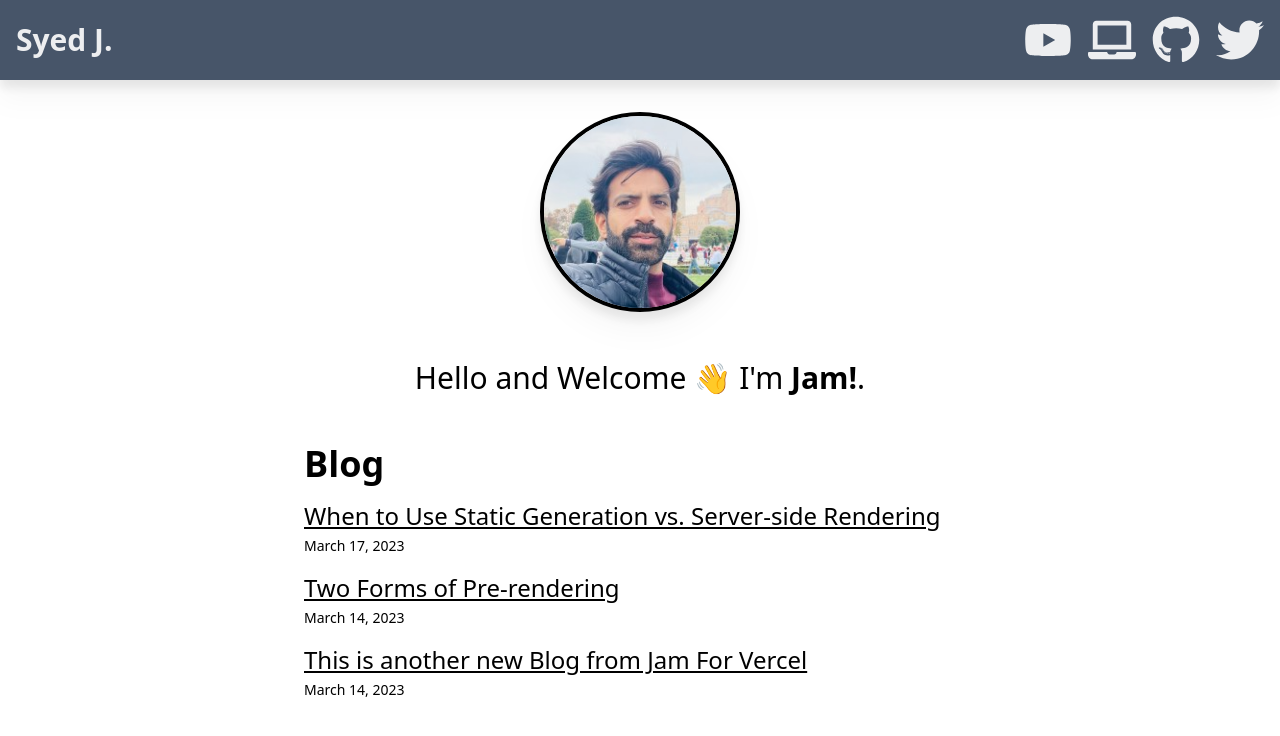
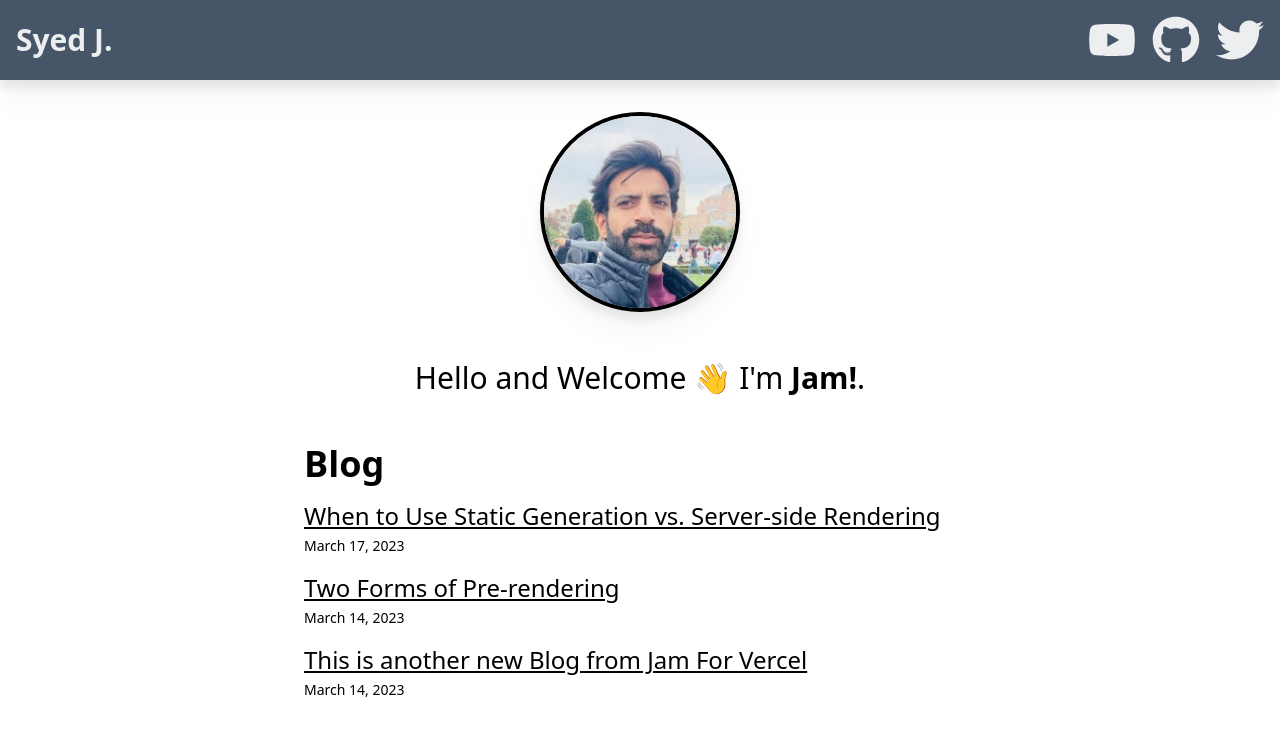
Before and after one commit to SyedJamshedAli/blog, a Next.js app: page / in a window 1280 px wide. Shown: the top 736 px of the page. Built offline with nearby package versions, Linux system fonts and the light colour scheme.

Commit message:
icons updated

```diff
--- a/app/components/Navbar.tsx
+++ b/app/components/Navbar.tsx
@@ -10,16 +10,14 @@ export default function navbar() {
         </Link>
         </h1>
         <div className="flex flex-row justify-center sm:justify-evenly align-middle gap-4 text-white text-4xl lg:text-5xl">
-                    <Link className="text-white/90 hover:text-white" href="https://www.youtube.com/@DaveGrayTeachesCode">
+                    <Link className="text-white/90 hover:text-white" href="https://www.youtube.com/@JamshedAliSyed">
                         <FaYoutube />
                     </Link>
-                    <Link className="text-white/90 hover:text-white" href="https://courses.davegray.codes/">
-                        <FaLaptop />
-                    </Link>
-                    <Link className="text-white/90 hover:text-white" href="https://github.com/gitdagray">
+
+                    <Link className="text-white/90 hover:text-white" href="https://github.com/SyedJamshedAli/">
                         <FaGithub />
                     </Link>
-                    <Link className="text-white/90 hover:text-white" href="https://twitter.com/yesdavidgray">
+                    <Link className="text-white/90 hover:text-white" href="https://twitter.com/jamshedalisyed">
                         <FaTwitter />
                     </Link>
                 </div>
```
